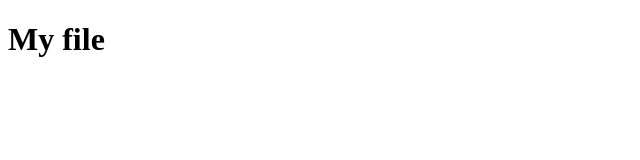
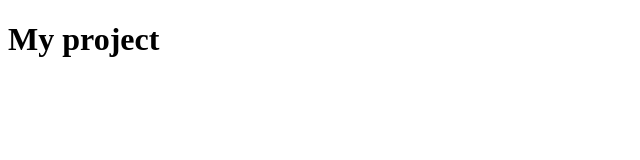
Before and after one commit to bhawnas2002/Projects, a plain HTML site: page index.html in a window 1280 px wide. Shown: the whole page, without its empty margins (0-640 px from the left). Drawn offline with Linux system fonts and the light colour scheme.

Commit message:
heading changed

```diff
--- a/index.html
+++ b/index.html
@@ -7,6 +7,6 @@
 </head>
 <body>
     <div class="container"></div>
-    <h1>My file</h1>
+    <h1>My project</h1>
 </body>
 </html>
```
